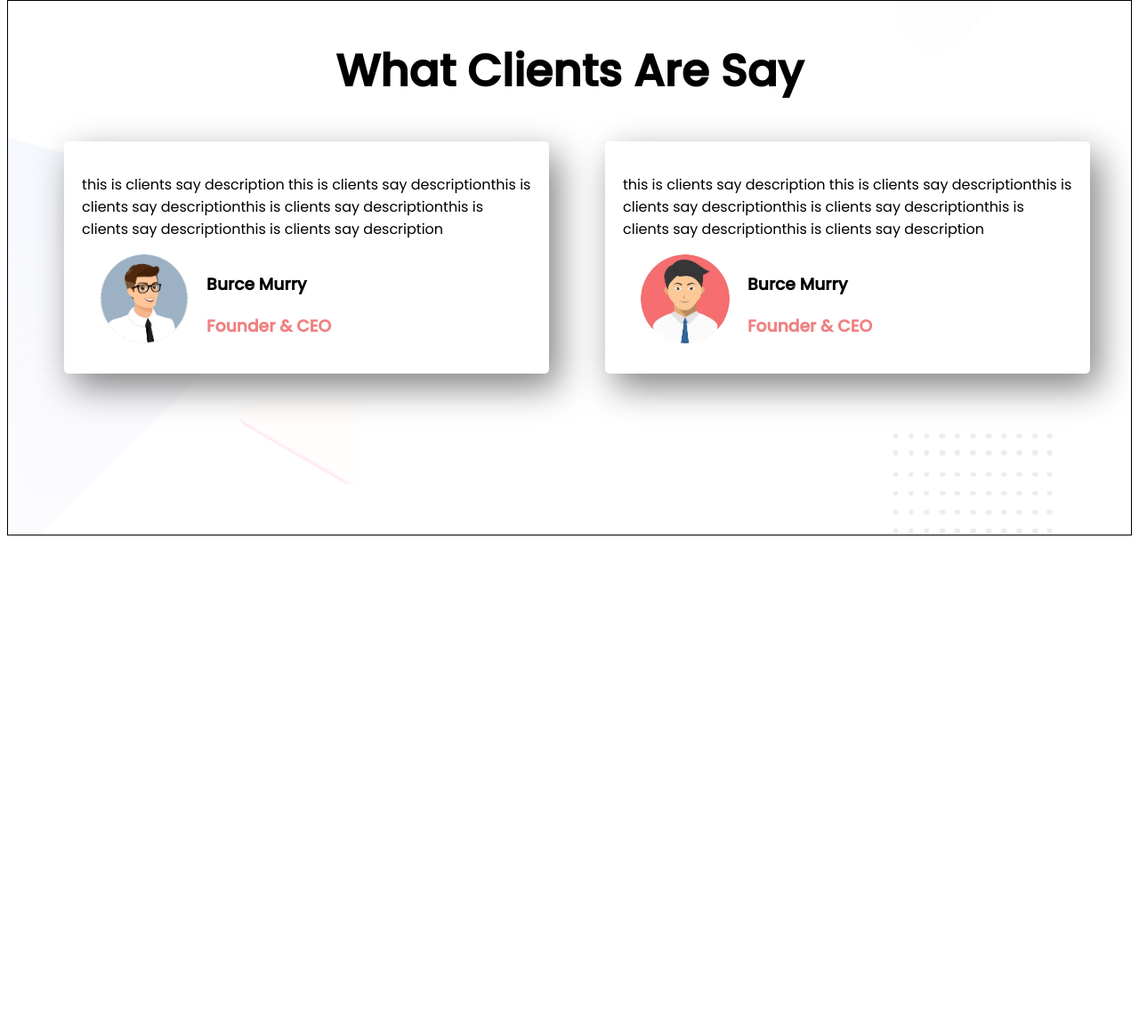
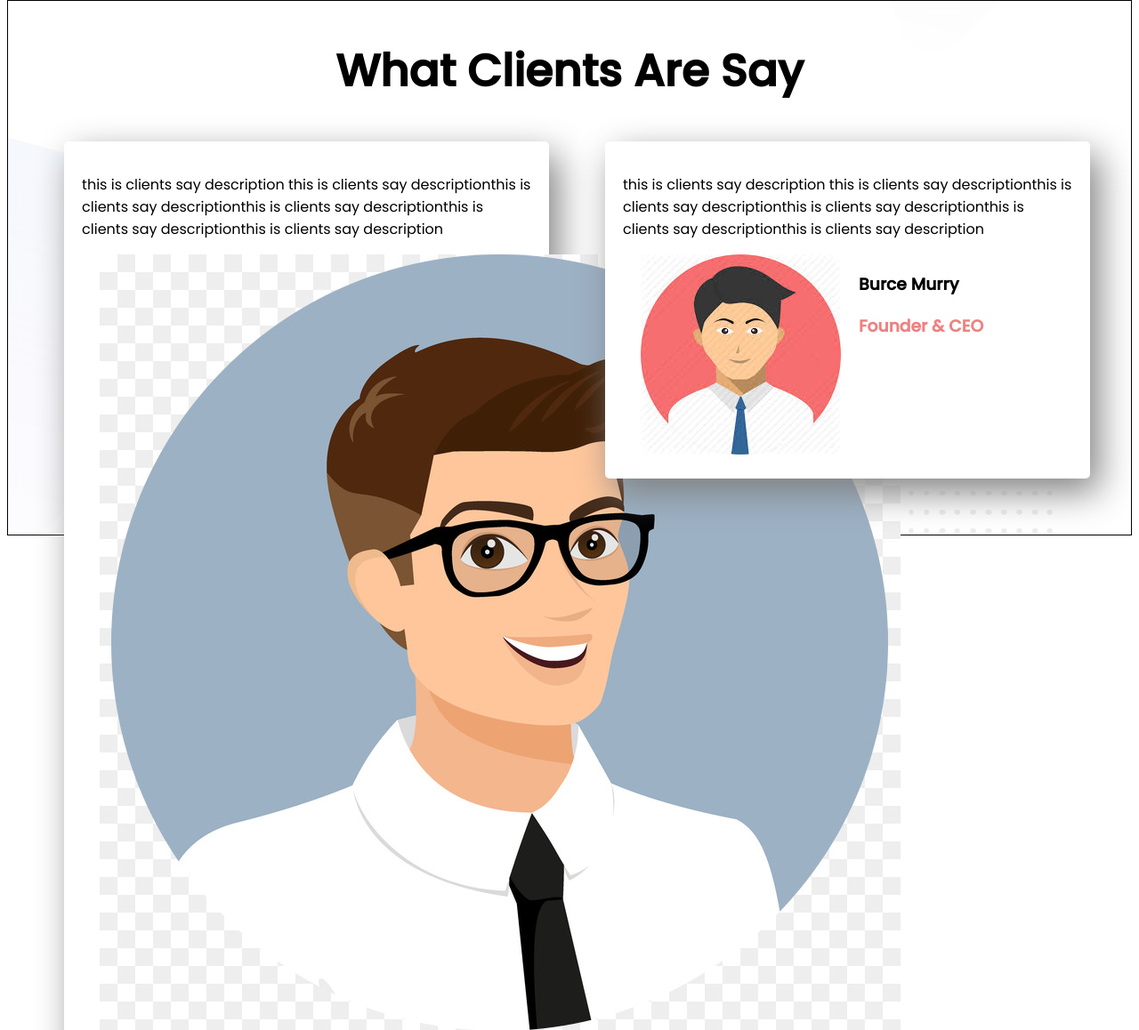
Before and after one commit to akazad1235/personal-website, a plain HTML site: page index.html in a window 1280 px wide. Shown: the part 2010-3168 px from the top of the page at 89% size. Before the commit the page ends 2620 px from the top, so only its background shows below. Drawn offline with Linux system fonts and the light colour scheme.

Commit message:
Client Feedback Section Added

```diff
--- a/css/style.css
+++ b/css/style.css
@@ -87,11 +87,7 @@ section{
 }
 .client-info{
     float: left;
-    margin-left: 20px;
-}
-.client-info img{
-    width: 100px;
-    height: 100px;
+    margin-left: 20px;tg
     border-radius: 50%;
 
 }
```
